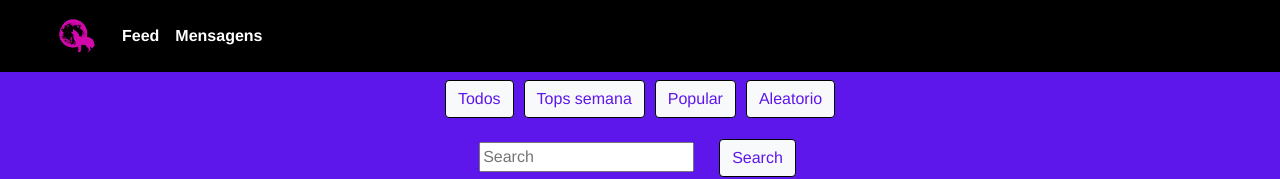
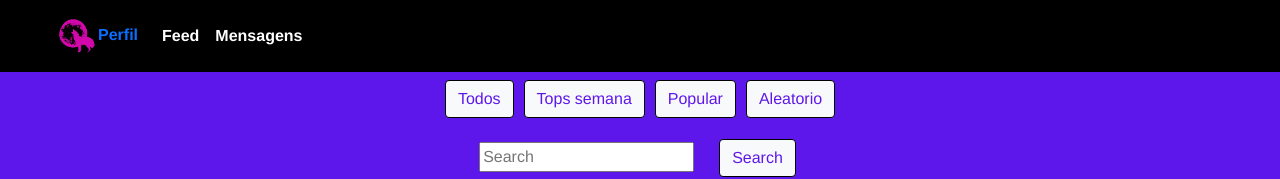
Before and after one commit to nandamarques/projeto-loup, a Vue app in the folder loup-front/: page /feed in a window 1280 px wide. Shown: the top 179 px of the page. Built offline with nearby package versions, Linux system fonts and the light colour scheme.

Commit message:
Perfil nome

```diff
--- a/loup-front/src/components/NavBar.vue
+++ b/loup-front/src/components/NavBar.vue
@@ -1,7 +1,7 @@
 <template>
   <nav id="navbar" class="navbar navbar-expand-md navbar-dark bg-dark mb-4 nvabarra">
   <div class="container-fluid">
-    <router-link class="nav-link active" to="/perfil"><img src="@/assets/img/Logo.png" alt="twbs" width="40" height="40" style="border: 1px solid black;" class="rounded-circle flex-shrink-0"/></router-link>
+    <router-link class="nav-link active" to="/perfil"><img src="@/assets/img/Logo.png" alt="twbs" width="40" height="40" style="border: 1px solid black;" class="rounded-circle flex-shrink-0"/>Perfil</router-link>
     <button class="navbar-toggler" type="button" data-bs-toggle="collapse" data-bs-target="#navbarCollapse" aria-controls="navbarCollapse" aria-expanded="false" aria-label="Toggle navigation">
       <span class="navbar-toggler-icon"></span>
     </button>
```
